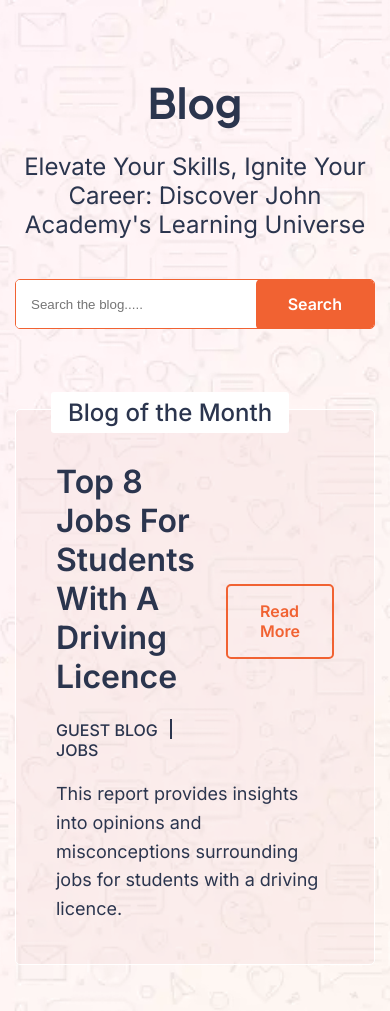
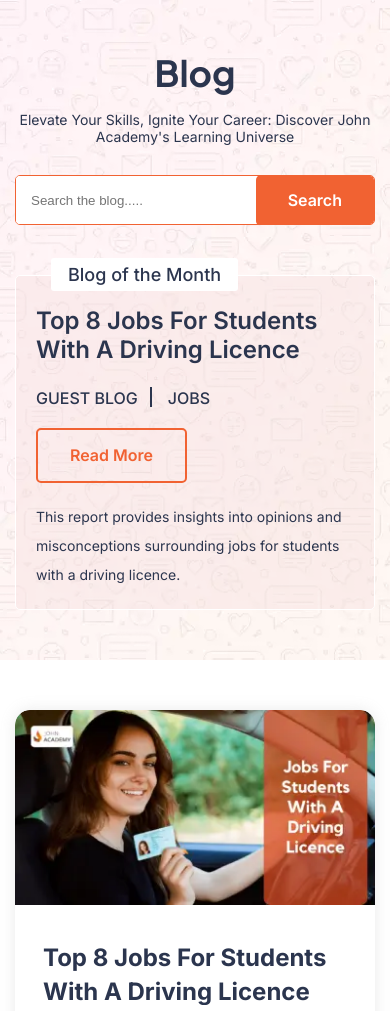
Before and after one commit to a2-nabil/John-Academy-Blog-, a plain HTML site: page index.html in a window 390 px wide. Shown: the top 1011 px of the page. Drawn offline with nearby package versions, Linux system fonts and the light colour scheme.

Commit message:
blog page responsive complete

```diff
--- a/assets/css/styles.scss
+++ b/assets/css/styles.scss
@@ -21,6 +21,7 @@ ol {
 }
 .a2n_blog_btn {
   display: inline-block;
+  white-space: nowrap;
   color: #f16232;
   font-family: "Inter", sans-serif;
   font-size: 16px;
@@ -256,7 +257,7 @@ ol {
     background: transparent;
     transition: all 0.3s ease;
     padding: 10px;
-    margin: 0 6px;
+    margin: 12px 6px;
     width: 36px;
     height: 36px;
     display: inline-flex;
@@ -282,3 +283,55 @@ ol {
   }
 }
 /* #blog Card area css end   */
+/* #Blog Area Responsive Start */
+@media (max-width: 1024px) {
+  .a2n_blog-card_container {
+    grid-template-columns: repeat(2, 1fr);
+    place-items: center;
+  }
+}
+@media (max-width: 767px) {
+  .a2n_blog_area {
+    padding: 50px 15px;
+    .hero_content {
+      h2 {
+        font-size: 36px;
+      }
+      h6 {
+        font-size: 14px;
+        margin: 16px 0 30px;
+      }
+    }
+    .a2n-blog__container {
+      margin-top: 50px;
+      padding: 30px 20px 20px;
+      .blog_tip {
+        h3 {
+          font-size: 18px;
+        }
+      }
+      .a2n-inner__items {
+        flex-wrap: wrap;
+        .a2n_item {
+          h2 {
+            font-size: 24px;
+          }
+        }
+      }
+      > p {
+        font-size: 14px;
+        margin-top: 20px;
+      }
+    }
+  }
+  .a2n_blog-card_area {
+    padding: 50px 15px;
+  }
+  .a2n_blog-card_container {
+    grid-template-columns: 1fr;
+  }
+  #a2n_blog-paginations {
+    margin-top: 40px;
+  }
+}
+/* #Blog Area Responsive End */
```
Also changed, not shown: assets/css/styles.css, 1 other file.
